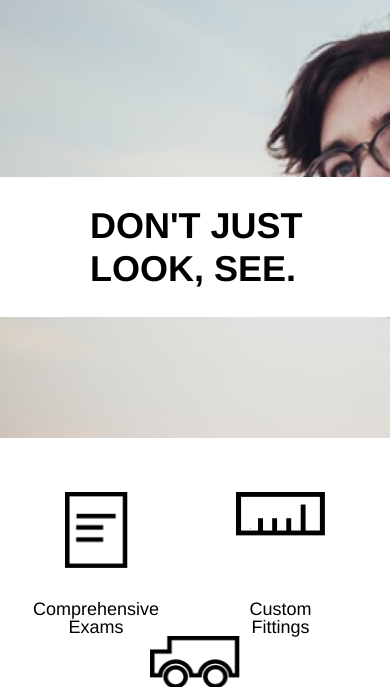
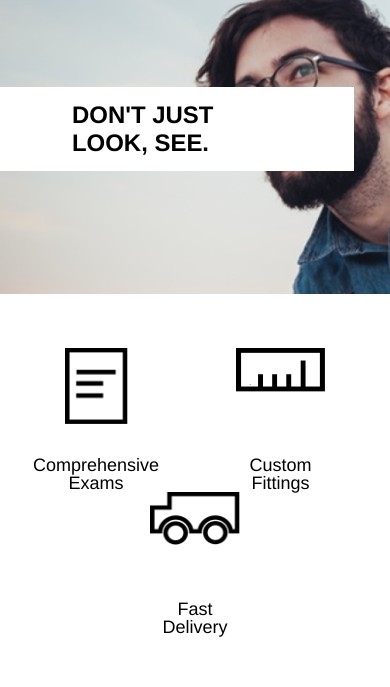
Before and after one commit to Doe85/Tortoiseshell_Optics, a plain HTML site: page index.html in a window 390 px wide. Shown: the part 102-789 px from the top of the page. Drawn offline with Linux system fonts and the light colour scheme.

Commit message:
Tablet version added.

```diff
--- a/Resources/CSS/style.css
+++ b/Resources/CSS/style.css
@@ -194,3 +194,36 @@ nav {
 #logo span {
   color: black;
 }
+
+/* Media Queries */
+@media only screen and (max-width: 760px) {
+  .container {
+    max-width: 960px;
+    margin: 0 auto;
+  }
+
+  main {
+    background-image: url(../glasses-bg.png);
+    height: 22rem;
+    width: auto;
+    background-size: cover;
+  }
+
+  .maintext {
+    display: flex;
+    flex-wrap: wrap;
+    justify-content: flex-end;
+    background-color: white;
+    margin-top: 5rem;
+    margin-right: 2rem;
+    float: right;
+  }
+
+  .maintext h1 {
+    padding: 0.75rem 4rem;
+    font-weight: bold;
+    font-size: 1.33rem;
+    line-height: 1.2;
+    color: black;
+  }
+}
```
